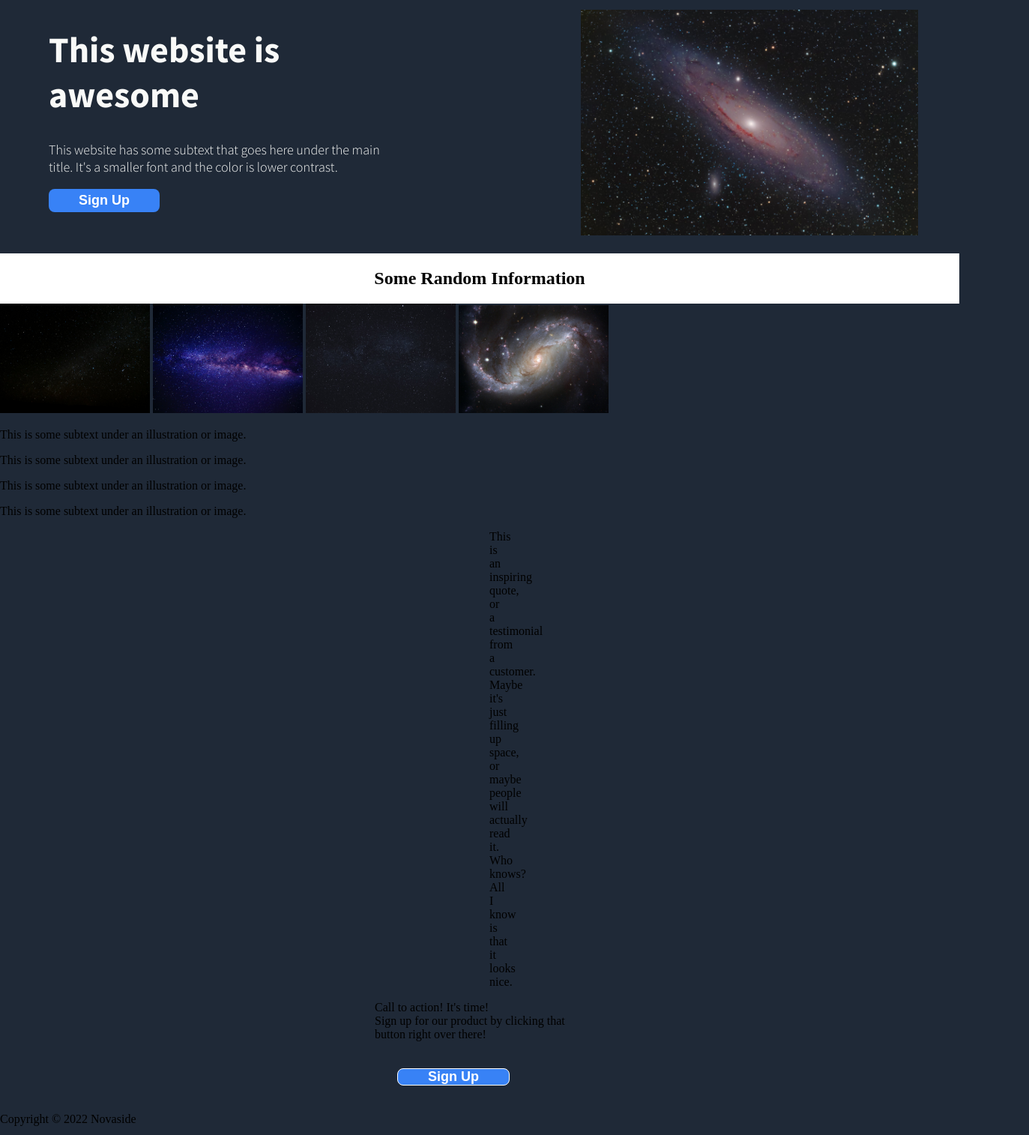
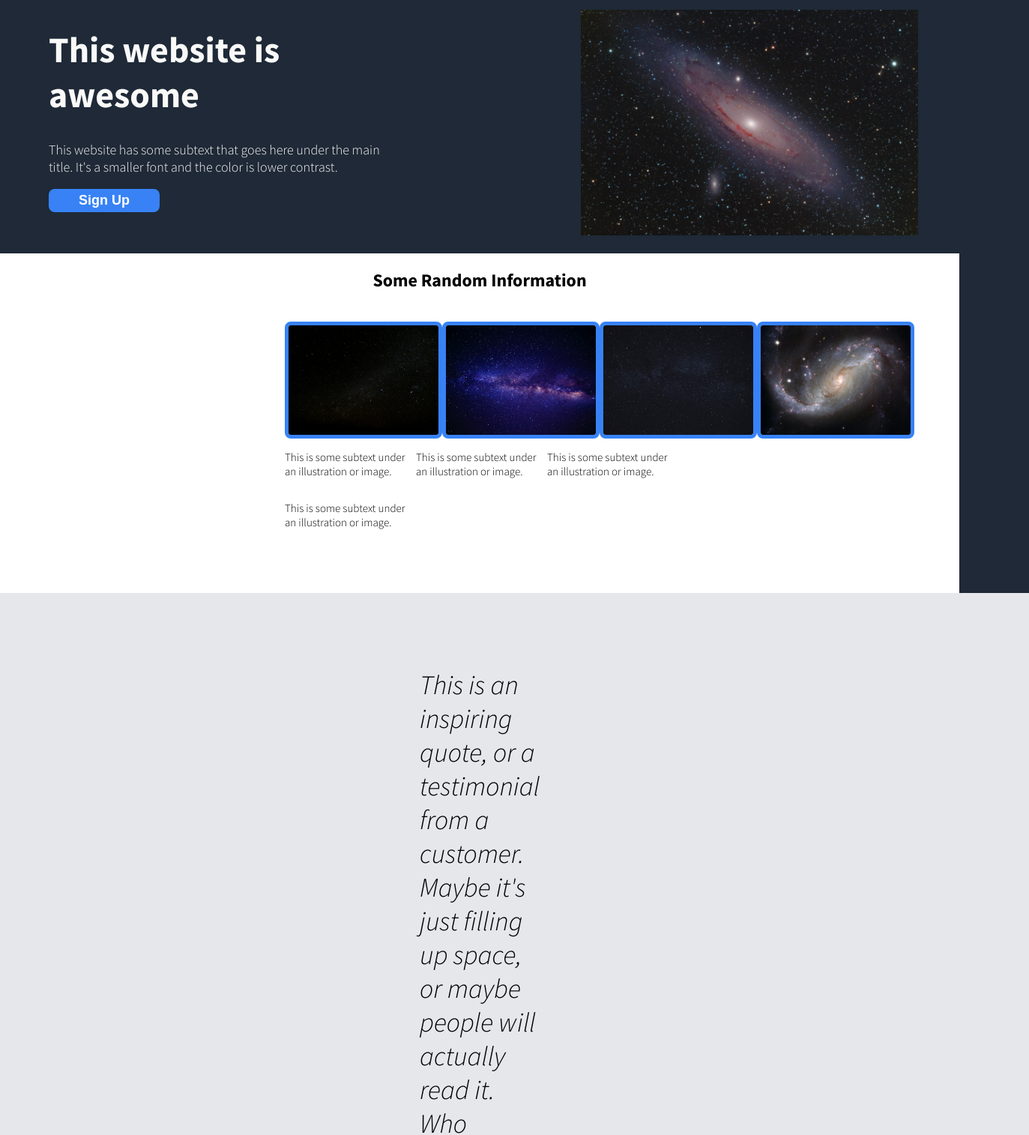
Before and after one commit to NightProducer/novaside, a plain HTML site: page index.html in a window 1280 px wide. Shown: the part 106-1620 px from the top of the page at 75% size, 1373 px wide, since content can reach past the window. Drawn offline with Linux system fonts and the light colour scheme.

Commit message:
Finished CSS

```diff
--- a/style.css
+++ b/style.css
@@ -1,6 +1,7 @@
 body {
     background-color: #1F2937;
     margin: 0;
+    max-width
 }
 
 .header {
@@ -87,18 +88,75 @@ button {
     display: flex;
     justify-content: center;
     margin-top: 20px;
+    font-family: Source Sans Pro, sans-serif;
+    flex-wrap: wrap;
 }
 
-.boxes-text {
+.middle-images {
+    background-color: white;
     display: flex;
     justify-content: space-between;
+    padding: 20px 380px 0 380px;
 }
 
-.square {
-    /* border: #3882f6; */
-    /* width: 50px; */
-    /* height: 50px; */
-    flex: 1;
-    color: black;
+.middle-images img {
+    border: 5px #3882f6 solid;
+    border-radius: 0.5rem;
+}
+
+.subtext-images {
     background-color: white;
+    flex-wrap: wrap;
+    display: flex;
+    justify-content: space-between;
+    padding: 0 380px;
+    padding-bottom: 70px;
 }
+
+.subtext-images p {
+    font-family: Source Sans Pro, sans-serif;
+    font-size: 15px;
+    inline-size: 170px;
+    overflow-wrap: break-word;
+}
+
+.images-and-text-4 {
+    padding-right: 30px;
+}
+
+.middle-bottom-text {
+    display: flex;
+    justify-content: center;
+}
+
+.middle-bottom-text p {
+    margin-top: 0px;
+    font-family: Source Sans Pro, sans-serif;
+    font-size: 36px;
+    font-style: italic;
+    background-color: #e5e7eb;
+    padding: 100px;
+    inline-size: 600px;
+    overflow-wrap: break-word;
+}
+
+.cta-container {
+    display: flex;
+    justify-content: center;
+    background-color: #3882f6;
+    border: 5px #3882f6 solid;
+    border-radius: 0.5rem;
+}
+
+.cta-container p {
+    color: white;
+    font-size: 18px;
+    font-weight: 700;
+}
+
+.footer {
+    color: #ccc;
+    display: flex;
+    justify-content: center;
+    padding: 40px 0 20px 0;
+}
```
